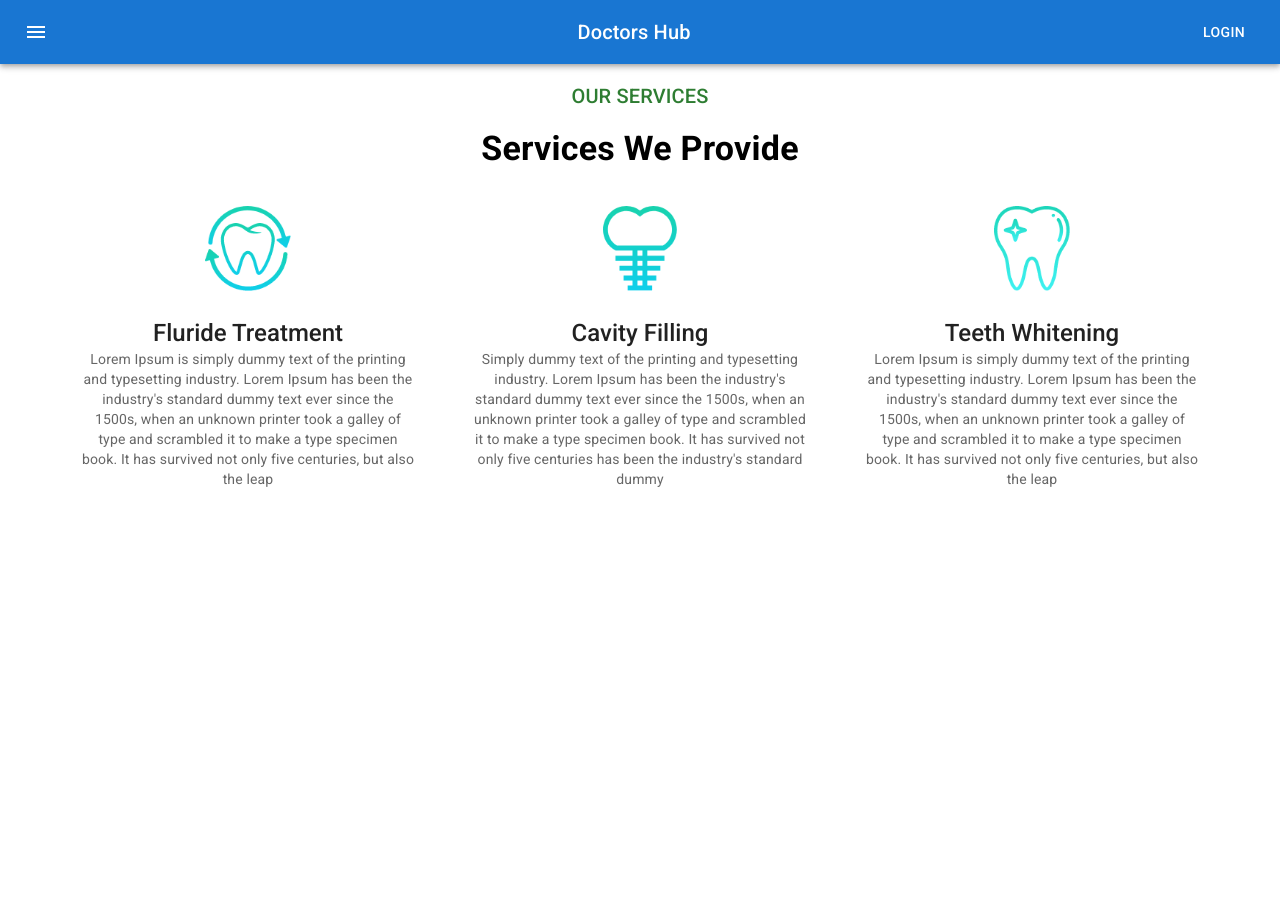
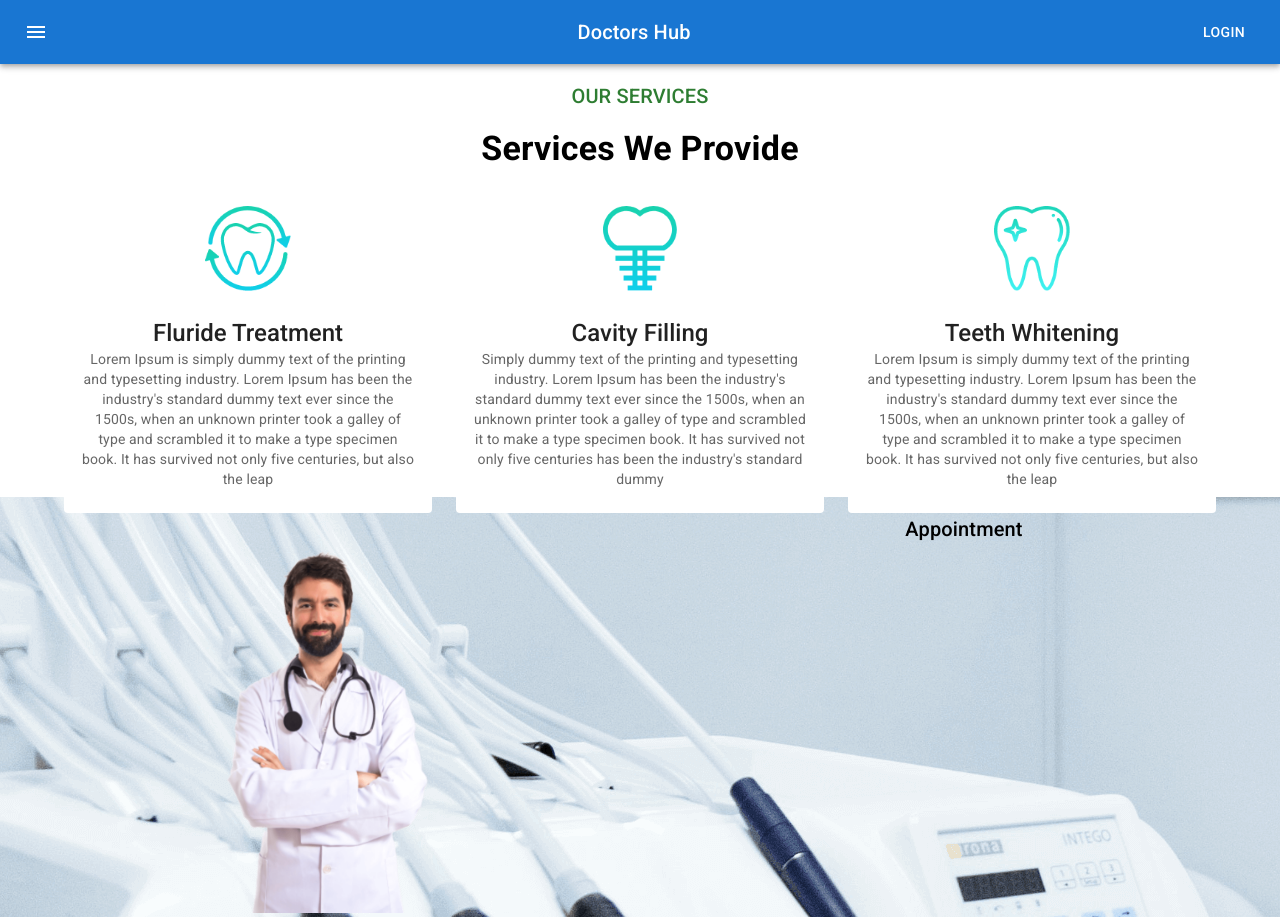
Before and after one commit to developer-shourav/DoctorsHubClintSideApp, a React (Create React App) app: page / in a window 1280 px wide. Before the commit the page ends 800 px from the top, so only its background shows below. Built offline with nearby package versions, Linux system fonts and the light colour scheme.

Commit message:
appointment section markup done

```diff
--- /dev/null
+++ b/src/components/Pages/Home/AppiontmentBanner/AppiontmentBanner.js
@@ -0,0 +1,26 @@
+import React from "react";
+import Box from "@mui/material/Box";
+import Grid from "@mui/material/Grid";
+import doctor from "../../../../images/doctor.png";
+import bg from "../../../../images/appointment-bg.png";
+import { Typography } from "@mui/material";
+
+const appointmentBg = {
+  background: `url(${bg})`,
+};
+const AppiontmentBanner = () => {
+  return (
+    <Box sx={{ flexGrow: 1 }} style={appointmentBg}>
+      <Grid container spacing={2}>
+        <Grid item xs={12} md={6}>
+          <img src={doctor} style={{ width: "400px" }} alt="DoctorsPhoto" />
+        </Grid>
+        <Grid item xs={12} md={6}>
+          <Typography variant="h6">Appointment</Typography>
+        </Grid>
+      </Grid>
+    </Box>
+  );
+};
+
+export default AppiontmentBanner;
--- a/src/components/Pages/Home/Home.js
+++ b/src/components/Pages/Home/Home.js
@@ -1,12 +1,13 @@
 import React from 'react';
 import Navigation from '../Shared/Navigation/Navigation';
+import AppiontmentBanner from './AppiontmentBanner/AppiontmentBanner';
 import Services from './Services/Services';
 const Home = () => {
     return (
         <div>
             <Navigation> </Navigation>
             <Services> </Services>
-          {/*   <img src="https://thumbs.gfycat.com/ConventionalOblongFairybluebird-max-1mb.gif" alt="" /> */}
+            <AppiontmentBanner> </AppiontmentBanner>
         </div>
     );
 };
```
